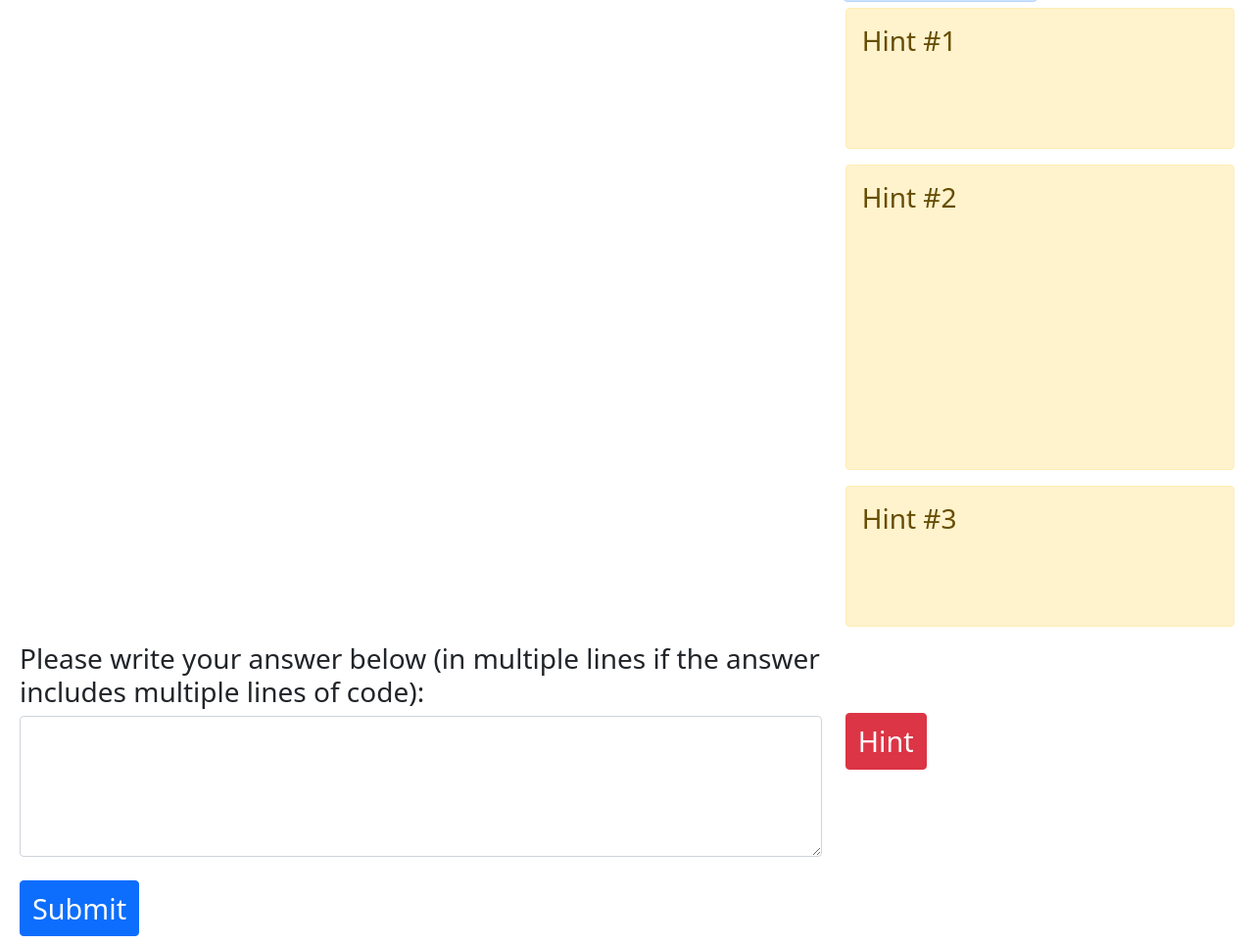
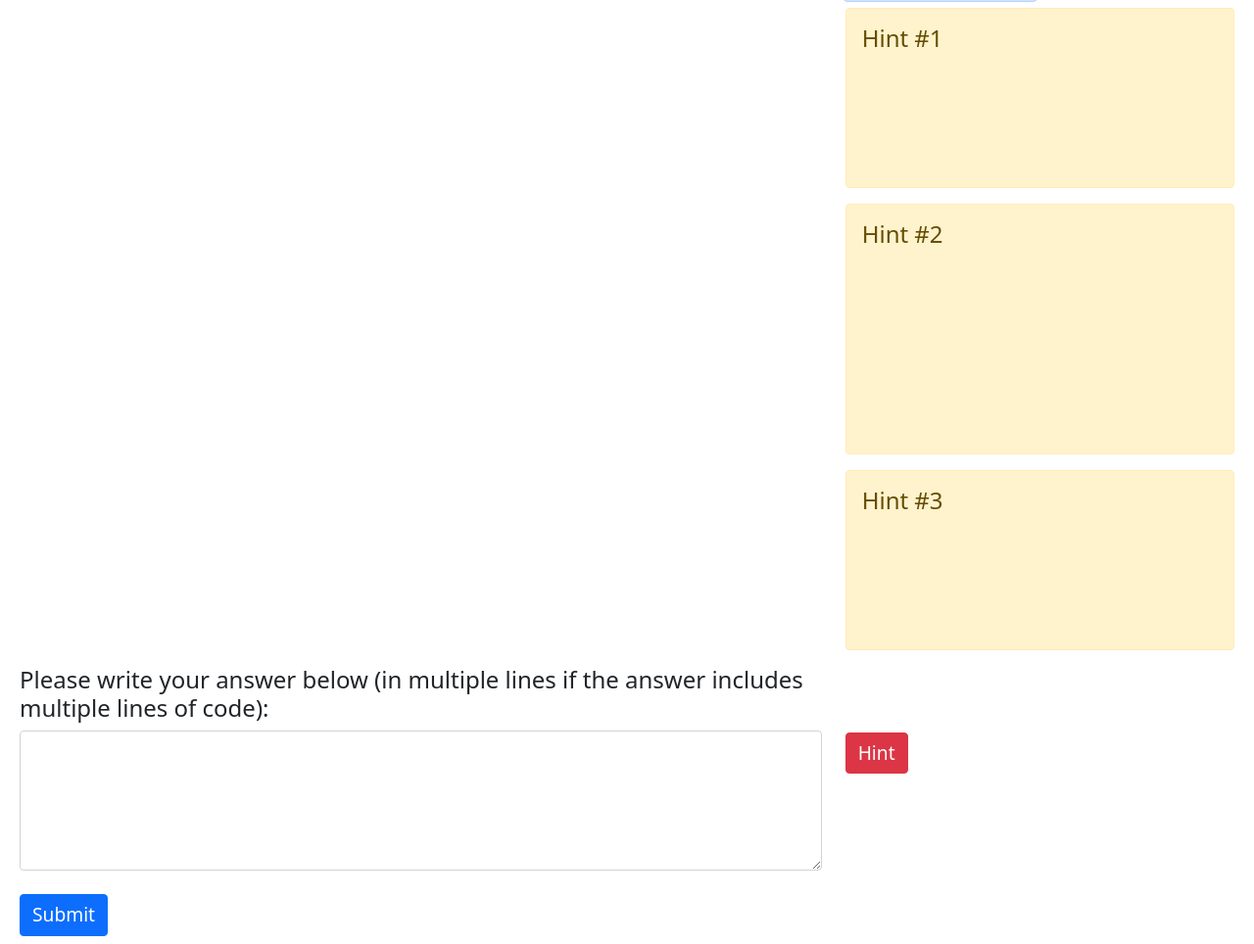
Before and after one commit to carlosmcgregor/cogtracker, a Django app: template cs1_education/templates/question.html in a window 1280 px wide. Shown: the part 56-1020 px from the top of the page at 98% size. Run offline with Django 3.2, Linux system fonts and the light colour scheme; the template is opened without the code that fills it: values that come from a table or form of the project are taken from there, others are empty; some libraries are stand-ins or nearby versions.

Commit message:
Change sizes to properly fit experiment screen change H3s to H4s due to size

```diff
--- a/cs1_education/forms.py
+++ b/cs1_education/forms.py
@@ -33,7 +33,7 @@ class QuestionForm(forms.Form):
         Fieldset(
             "",
             HTML(
-                """<h3>Please write your answer below (in multiple lines if the answer includes multiple lines of code):</h3>"""
+                """<h4>Please write your answer below (in multiple lines if the answer includes multiple lines of code):</h4>"""
             ),
             'answer',
             HTML(
--- a/cs1_education/templates/question.html
+++ b/cs1_education/templates/question.html
@@ -31,7 +31,7 @@
             </div>
             <div class="col-lg-4">
                 <div id="hint1" class="alert alert-warning question-hint" role="alert">
-                    <h3>Hint #1</h3>
+                    <h4>Hint #1</h4>
                 </div>
             </div>
         </div>
@@ -41,7 +41,7 @@
             </div>
             <div class="col-lg-4">
                 <div id="hint2" class="alert alert-warning question-code-hint" role="alert">
-                    <h3>Hint #2</h3>
+                    <h4>Hint #2</h4>
                 </div>
             </div>
         </div>
@@ -53,7 +53,7 @@
             </div>
             <div class="col-lg-4">
                 <div id="hint3" class="alert alert-warning question-hint" role="alert">
-                    <h3>Hint #3</h3>
+                    <h4>Hint #3</h4>
                 </div>
             </div>
         </div>
--- a/static/css/main.css
+++ b/static/css/main.css
@@ -17,31 +17,31 @@
 }
 
 .question-row {
-    height: 20vh;
+    height: 25vh;
     overflow: auto;
-    font-size: 1.8em;
+    font-size: 1.2em;
 }
 
 .question-hint {
-    height: 18vh;
+    height: 23vh;
 }
 
 .question-code-row {
-    height: 41vh;
+    height: 34vh;
     overflow: auto;
-    font-size: 1.8em;
+    font-size: 1.2em;
 }
 
 .question-code-hint {
-    height: 39vh;
+    height: 32vh;
 }
 
 .question-buttons .w-100 .btn {
-    font-size: 1.8em;
+    font-size: 1.2em;
 }
 
 .btn {
-    font-size: 1.8em;
+    font-size: 1.2em;
 }
 
 .question-top {
```
